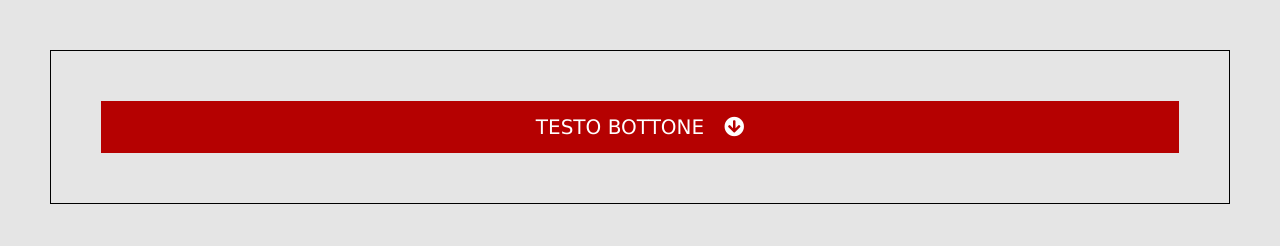
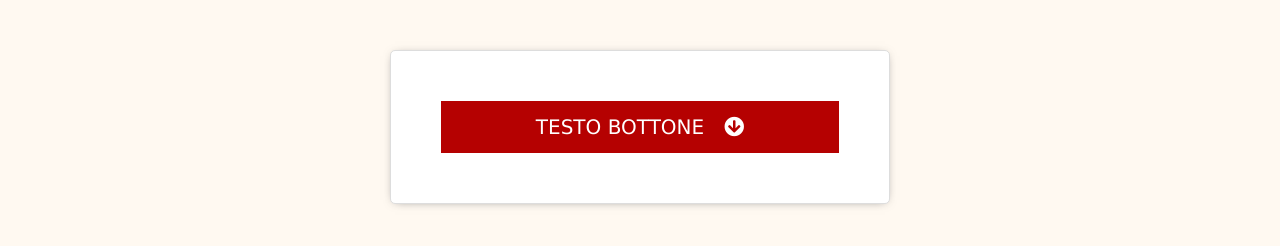
Before and after one commit to AlexDevsTheWeb/Button-ordering, a website: page index.html in a window 1280 px wide. Drawn offline with Linux system fonts and the light colour scheme; files that its build step writes are made by us from their sources.

Commit message:
DEBUG: click action on button
DEBUG: click action on button

```diff
--- a/app/js/script.js
+++ b/app/js/script.js
@@ -1,5 +1,5 @@
-function changeClass() {
-  var x = document.getElementById("button").classList;
+function changeClass(ctrl) {
+  var x = document.getElementById(ctrl).classList;
   if (x.contains("testo-up")) {
     x.remove("testo-up");
     x.add("testo-down");
--- a/app/scss/style.scss
+++ b/app/scss/style.scss
@@ -12,7 +12,7 @@ html {
 body {
   margin: 0;
   padding: 0;
-  background-color: #e5e5e5;
+  background-color: #fff9f1;
 }
 
 .container {
@@ -22,11 +22,14 @@ body {
 
 .wrapper {
   margin: 0 auto;
-  max-width: 1200px;
-  border: 1px solid #000;
+  max-width: 500px;
+  border: 1px solid #ddd;
+  border-radius: 5px;
   padding: 50px;
   justify-content: center;
   text-align: center;
+  background-color: white;
+  box-shadow: 0 1px 10px -5px #666;
 }
 
 .button {
--- a/index.html
+++ b/index.html
@@ -16,8 +16,8 @@
 
   <div class="container">
     <div class="wrapper">
-      <button class="button">
-        <span class="testo-down" id="button" onclick="changeClass();">TESTO BOTTONE</span>
+      <button class="button" onclick="changeClass('button');">
+        <span class="testo-down" id="button">TESTO BOTTONE</span>
       </button>
     </div>
   </div>
```
Also changed, not shown: dist/css/style.css, dist/css/style.min.css, dist/js/script.min.js, 3 other files.
